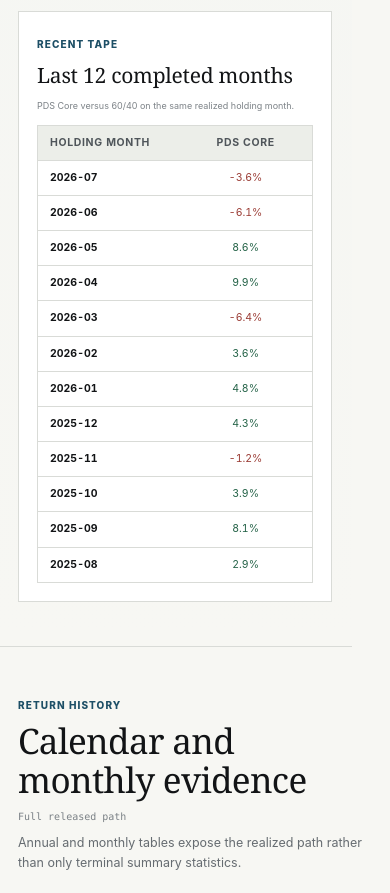
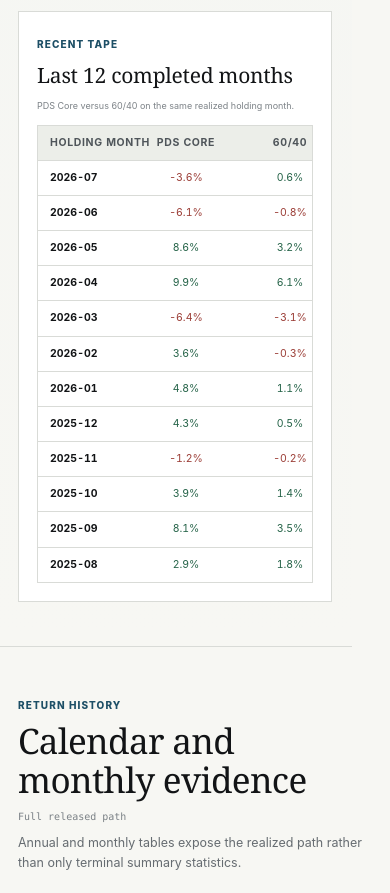
Before and after one commit to slackquant80/slackquant-research, a Next.js app: page /systems/pds/dashboard in a window 390 px wide. Shown: the part 5288-6181 px from the top of the page. Built offline with nearby package versions, Linux system fonts and the light colour scheme; no server answers.

Commit message:
Update PDS public dashboard/state: signal 2026-07, holding through 2026-08

```diff
--- a/public/data/systems/pds/PDS_PUBLIC_BINDING_RECEIPT.json
+++ b/public/data/systems/pds/PDS_PUBLIC_BINDING_RECEIPT.json
@@ -1,7 +1,7 @@
 {
   "active_core_public_identity": "ADAA + F2R",
   "authority": "PUBLIC_RESEARCH_NO_PORTFOLIO_AUTHORITY",
-  "bound_at": "2026-09-01T09:35:17.816567+09:00",
+  "bound_at": "2026-09-01T10:51:14.471400+09:00",
   "bound_files_sha256": {
     "public_active_core_asset_targets.csv": "92aaf2f63d1c1bbff19a524eed795efaa8d59a7b9bf13874db4b8f8c95d5c3d6",
     "public_active_core_strategy_weights.csv": "5a97c00794c555b60512acb51a1c85cf3e3ffd66c00aae8fe5c1cc399d5c51cf",
--- a/src/app/globals.css
+++ b/src/app/globals.css
@@ -1875,3 +1875,43 @@ h1{font-family:Georgia,"Times New Roman",serif;font-weight:500;font-size:64px;li
   }
 }
 /* PDS_PUBLIC_MOBILE_V110_END */
+
+/* PDS_PUBLIC_MOBILE_V111_START */
+@media (max-width:760px){
+  .pds-dashboard-page .pds-history-card .pds-recent-table{
+    width:420px!important;
+    min-width:420px!important;
+    max-width:none!important;
+    table-layout:fixed!important;
+  }
+
+  .pds-dashboard-page .pds-history-card .pds-recent-table thead th:first-child,
+  .pds-dashboard-page .pds-history-card .pds-recent-table tbody th:first-child{
+    width:100px!important;
+    min-width:100px!important;
+    max-width:100px!important;
+  }
+
+  .pds-dashboard-page .pds-history-card .pds-recent-table th:not(:first-child),
+  .pds-dashboard-page .pds-history-card .pds-recent-table td:not(:first-child){
+    width:auto!important;
+    min-width:0!important;
+    max-width:none!important;
+    text-align:center!important;
+  }
+}
+
+@media (max-width:430px){
+  .pds-dashboard-page .pds-history-card .pds-recent-table{
+    width:408px!important;
+    min-width:408px!important;
+  }
+
+  .pds-dashboard-page .pds-history-card .pds-recent-table thead th:first-child,
+  .pds-dashboard-page .pds-history-card .pds-recent-table tbody th:first-child{
+    width:96px!important;
+    min-width:96px!important;
+    max-width:96px!important;
+  }
+}
+/* PDS_PUBLIC_MOBILE_V111_END */
```
